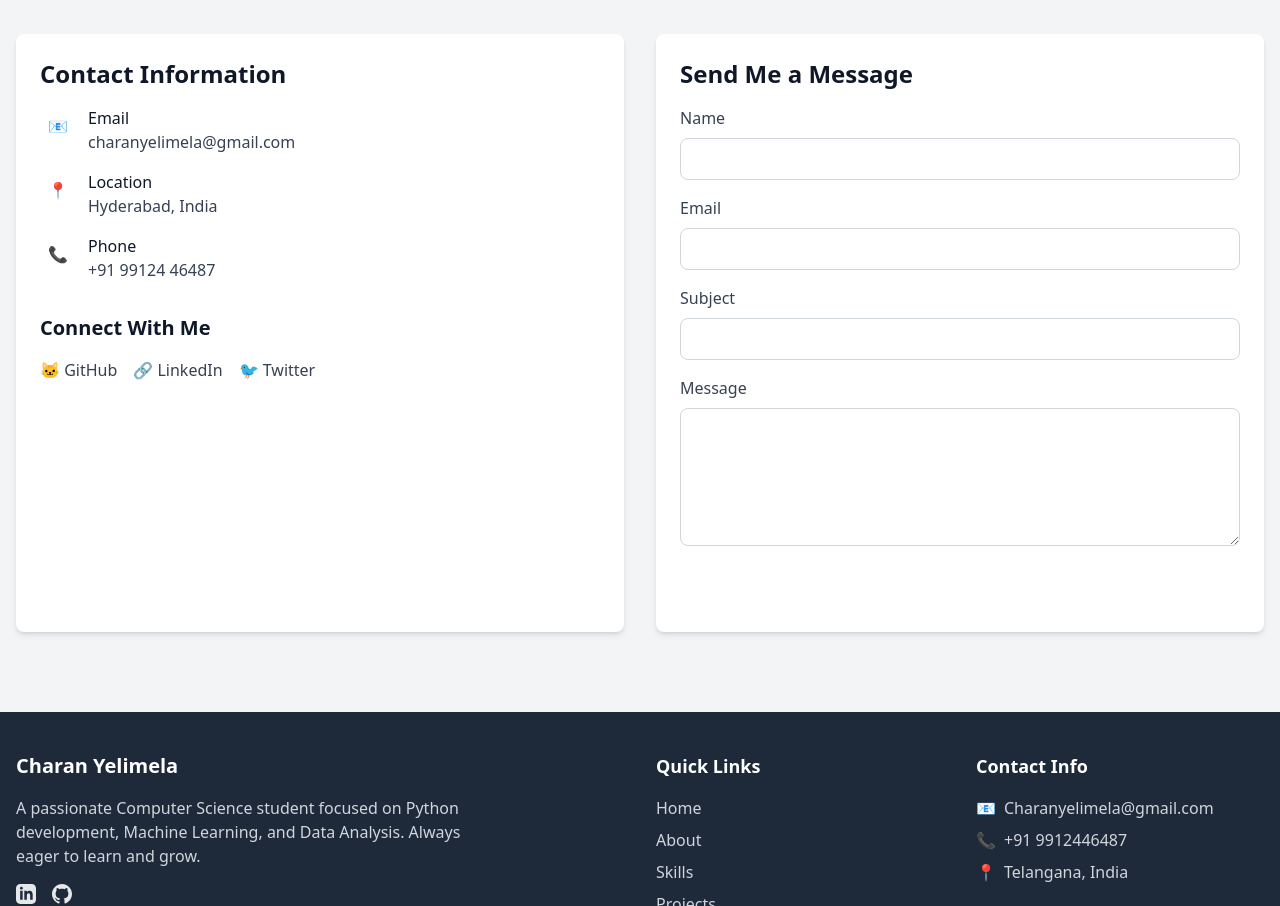
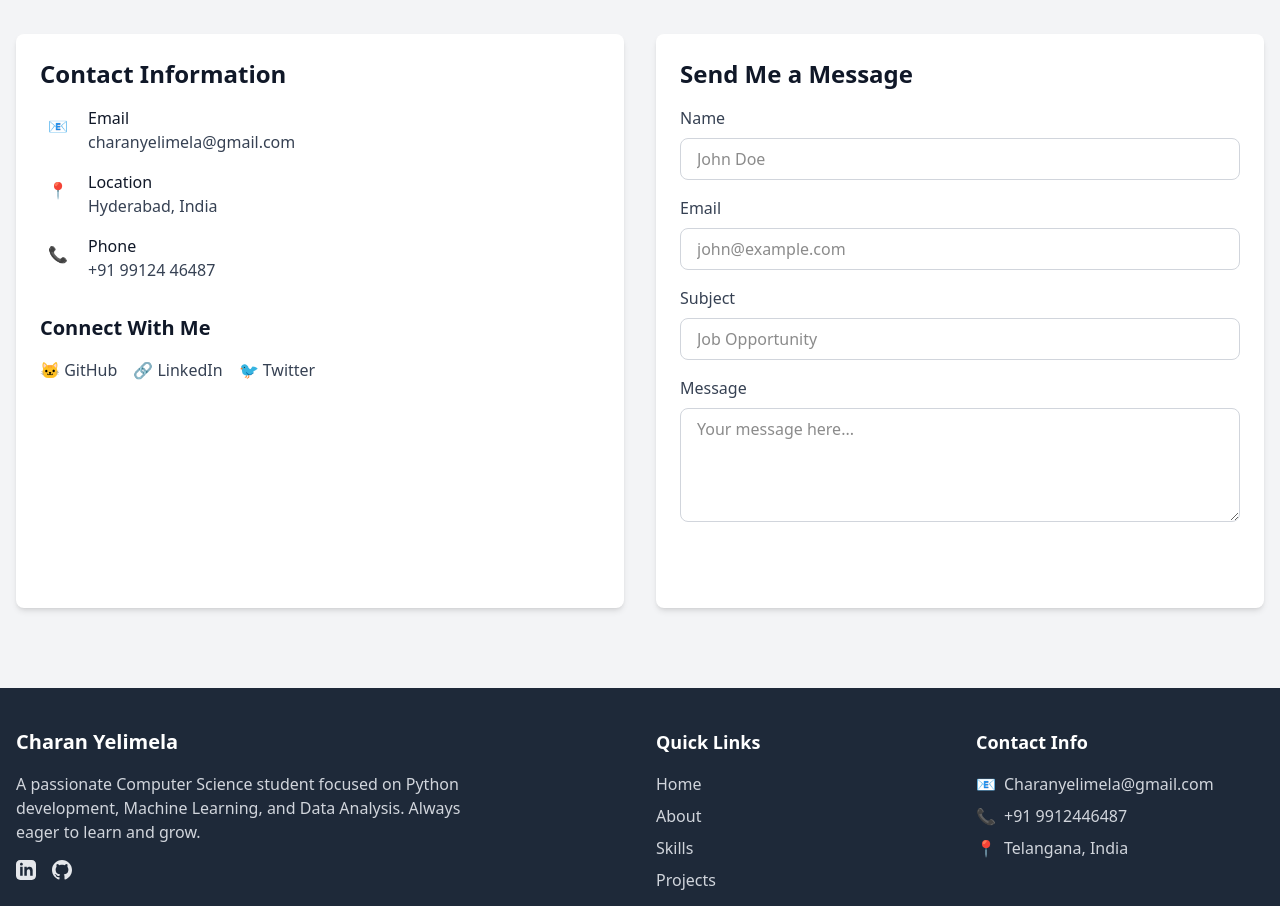
Before and after one commit to charanYelimela334/portfolio, a Next.js app: page / in a window 1280 px wide. Shown: the part 7280-8186 px from the top of the page. Built offline with nearby package versions, Linux system fonts and the light colour scheme.

Commit message:
[Cursor] Remove unused variables in Contact component

```diff
--- a/src/components/Contact.tsx
+++ b/src/components/Contact.tsx
@@ -11,7 +11,6 @@ export default function Contact() {
     message: ''
   });
 
-  const [isSubmitting, setIsSubmitting] = useState(false);
   const [submitStatus, setSubmitStatus] = useState<null | 'success' | 'error'>(null);
 
   const handleChange = (e: React.ChangeEvent<HTMLInputElement | HTMLTextAreaElement>) => {
@@ -24,7 +23,6 @@ export default function Contact() {
 
   const handleSubmit = async (e: React.FormEvent) => {
     e.preventDefault();
-    setIsSubmitting(true);
 
     try {
       const response = await fetch('https://formspree.io/f/meoajapg', {
@@ -46,10 +44,9 @@ export default function Contact() {
       } else {
         setSubmitStatus('error');
       }
-    } catch (error) {
+    } catch {
       setSubmitStatus('error');
     } finally {
-      setIsSubmitting(false);
       setTimeout(() => setSubmitStatus(null), 5000);
     }
   };
@@ -163,61 +160,62 @@ export default function Contact() {
               <input type="hidden" name="_captcha" value="false" />
 
               <div className="mb-4">
-                <label htmlFor="name" className="block text-gray-700 font-medium mb-2">Name</label>
+                <label htmlFor="name" className="block text-gray-700 mb-2">Name</label>
                 <input
                   type="text"
                   id="name"
                   name="name"
                   value={formData.name}
                   onChange={handleChange}
+                  className="w-full px-4 py-2 border border-gray-300 rounded-lg focus:ring-primary focus:border-primary"
+                  placeholder="John Doe"
                   required
-                  className="w-full px-3 py-2 border border-gray-300 rounded-lg focus:outline-none focus:border-primary"
                 />
               </div>
 
               <div className="mb-4">
-                <label htmlFor="email" className="block text-gray-700 font-medium mb-2">Email</label>
+                <label htmlFor="email" className="block text-gray-700 mb-2">Email</label>
                 <input
                   type="email"
                   id="email"
                   name="email"
                   value={formData.email}
                   onChange={handleChange}
+                  className="w-full px-4 py-2 border border-gray-300 rounded-lg focus:ring-primary focus:border-primary"
+                  placeholder="john@example.com"
                   required
-                  className="w-full px-3 py-2 border border-gray-300 rounded-lg focus:outline-none focus:border-primary"
                 />
               </div>
 
               <div className="mb-4">
-                <label htmlFor="subject" className="block text-gray-700 font-medium mb-2">Subject</label>
+                <label htmlFor="subject" className="block text-gray-700 mb-2">Subject</label>
                 <input
                   type="text"
                   id="subject"
                   name="subject"
                   value={formData.subject}
                   onChange={handleChange}
+                  className="w-full px-4 py-2 border border-gray-300 rounded-lg focus:ring-primary focus:border-primary"
+                  placeholder="Job Opportunity"
                   required
-                  className="w-full px-3 py-2 border border-gray-300 rounded-lg focus:outline-none focus:border-primary"
                 />
               </div>
 
               <div className="mb-4">
-                <label htmlFor="message" className="block text-gray-700 font-medium mb-2">Message</label>
+                <label htmlFor="message" className="block text-gray-700 mb-2">Message</label>
                 <textarea
                   id="message"
                   name="message"
                   value={formData.message}
                   onChange={handleChange}
+                  rows={4}
+                  className="w-full px-4 py-2 border border-gray-300 rounded-lg focus:ring-primary focus:border-primary"
+                  placeholder="Your message here..."
                   required
-                  className="w-full px-3 py-2 border border-gray-300 rounded-lg focus:outline-none focus:border-primary"
-                  rows={5}
-                />
+                ></textarea>
               </div>
 
-              <button
-                type="submit"
-                className="w-full bg-primary text-white py-2 px-4 rounded-lg hover:bg-accent transition-colors"
-              >
+              <button type="submit" className="w-full bg-primary text-white py-2 px-4 rounded-lg hover:bg-accent transition">
                 Send Message
               </button>
 
```
